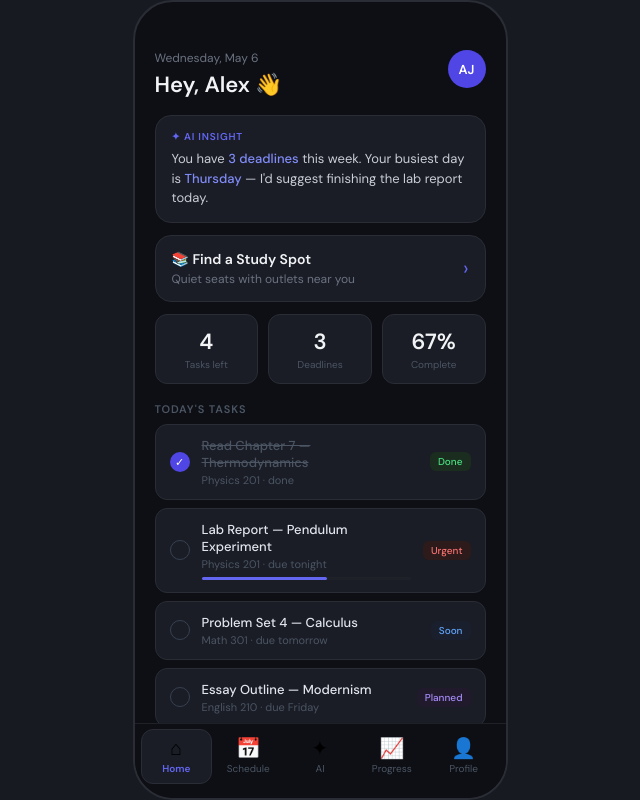
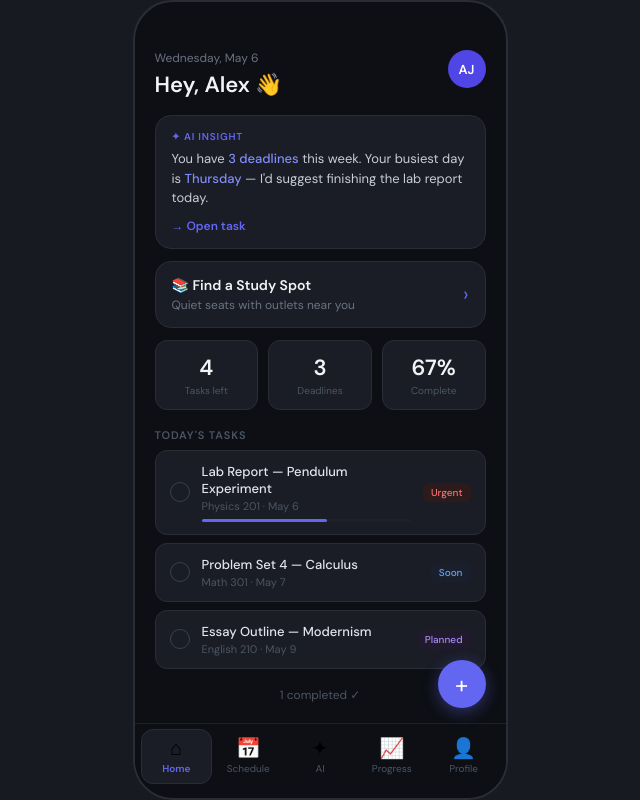
Before and after one commit to rhoque1/ruplanner, a React (Create React App) app: page / in a window 1280 px wide. Shown: the whole page, without its empty margins (320-960 px from the left). Built offline with nearby package versions, Linux system fonts and the light colour scheme.

Commit message:
updated home screen

```diff
--- a/src/Home.js
+++ b/src/Home.js
@@ -1,13 +1,13 @@
 import { useState } from 'react';
 
-const tasks = [
-  { id: 1, name: 'Read Chapter 7 — Thermodynamics', course: 'Physics 201', due: 'done', tag: 'Done', tagColor: '#4ade80', tagBg: '#1a2d1e', done: true },
-  { id: 2, name: 'Lab Report — Pendulum Experiment', course: 'Physics 201', due: 'due tonight', tag: 'Urgent', tagColor: '#f87171', tagBg: '#2d1a1a', done: false, progress: 60 },
-  { id: 3, name: 'Problem Set 4 — Calculus', course: 'Math 301', due: 'due tomorrow', tag: 'Soon', tagColor: '#60a5fa', tagBg: '#1a1f2d', done: false },
-  { id: 4, name: 'Essay Outline — Modernism', course: 'English 210', due: 'due Friday', tag: 'Planned', tagColor: '#a78bfa', tagBg: '#211a2d', done: false },
+const initialTasks = [
+  { id: 1, name: 'Read Chapter 7 — Thermodynamics', course: 'Physics 201', due: 'May 5', tag: 'Done', tagColor: '#4ade80', tagBg: '#1a2d1e', done: true },
+  { id: 2, name: 'Lab Report — Pendulum Experiment', course: 'Physics 201', due: 'May 6', tag: 'Urgent', tagColor: '#f87171', tagBg: '#2d1a1a', done: false, progress: 60 },
+  { id: 3, name: 'Problem Set 4 — Calculus', course: 'Math 301', due: 'May 7', tag: 'Soon', tagColor: '#60a5fa', tagBg: '#1a1f2d', done: false },
+  { id: 4, name: 'Essay Outline — Modernism', course: 'English 210', due: 'May 9', tag: 'Planned', tagColor: '#a78bfa', tagBg: '#211a2d', done: false },
 ];
 
-function TaskDetail({ task, onClose }) {
+function TaskDetail({ task, onClose, onToggleDone, onUpdateProgress }) {
   return (
     <div style={{
       position: 'absolute', inset: 0, background: 'rgba(0,0,0,0.6)',
@@ -38,22 +38,29 @@ function TaskDetail({ task, onClose }) {
           <p style={{ color: '#f1f3f5', fontSize: '14px', fontWeight: '500' }}>{task.due}</p>
         </div>
 
-        {task.progress && (
+       `{!task.done && (
           <div style={{ background: '#0d0f14', borderRadius: '12px', padding: '14px 16px', marginBottom: '16px' }}>
             <div style={{ display: 'flex', justifyContent: 'space-between', marginBottom: '8px' }}>
               <p style={{ color: '#6b7280', fontSize: '11px' }}>PROGRESS</p>
-              <p style={{ color: '#6366f1', fontSize: '11px', fontWeight: '600' }}>{task.progress}%</p>
+              <p style={{ color: '#6366f1', fontSize: '11px', fontWeight: '600' }}>{task.progress || 0}%</p>
             </div>
-            <div style={{ height: '4px', background: '#1e2128', borderRadius: '4px' }}>
-              <div style={{ width: `${task.progress}%`, height: '100%', background: '#6366f1', borderRadius: '4px' }} />
-            </div>
+            <input
+              type="range"
+              min="0"
+              max="100"
+              value={task.progress || 0}
+              onChange={e => onUpdateProgress(task.id, parseInt(e.target.value))}
+              style={{ width: '100%', accentColor: '#6366f1' }}
+            />
           </div>
         )}
 
-        <div style={{
-          background: '#6366f1', borderRadius: '12px', padding: '14px',
-          textAlign: 'center', cursor: 'pointer', marginTop: '8px'
-        }}>
+        <div
+          onClick={() => { onToggleDone(task.id); onClose(); }}
+          style={{
+            background: '#6366f1', borderRadius: '12px', padding: '14px',
+            textAlign: 'center', cursor: 'pointer', marginTop: '8px'
+          }}>
           <p style={{ color: 'white', fontSize: '14px', fontWeight: '600' }}>
             {task.done ? '↩ Mark as Incomplete' : '✓ Mark as Done'}
           </p>
@@ -118,8 +125,90 @@ function Task({ task, onTap }) {
   );
 }
 
+function AddTask({ onClose, onAdd }) {
+  const [name, setName] = useState('');
+  const [course, setCourse] = useState('Physics 201');
+  const [due, setDue] = useState('');
+
+  return (
+    <div style={{
+      position: 'absolute', inset: 0, background: 'rgba(0,0,0,0.6)',
+      display: 'flex', alignItems: 'flex-end', zIndex: 100
+    }}>
+      <div style={{
+        background: '#1a1d26', borderRadius: '24px 24px 0 0',
+        padding: '24px 20px 40px', width: '100%',
+        border: '1px solid #2a2d35'
+      }}>
+        <div style={{ display: 'flex', justifyContent: 'space-between', alignItems: 'center', marginBottom: '20px' }}>
+          <p style={{ color: '#f1f3f5', fontSize: '16px', fontWeight: '600' }}>New Task</p>
+          <div onClick={onClose} style={{ color: '#6b7280', fontSize: '20px', cursor: 'pointer' }}>✕</div>
+        </div>
+
+        <input
+          value={name}
+          onChange={e => setName(e.target.value)}
+          placeholder="Task name"
+          style={{
+            width: '100%', background: '#0d0f14', border: '1px solid #2a2d35',
+            borderRadius: '12px', padding: '12px 14px', color: '#f1f3f5',
+            fontSize: '14px', marginBottom: '12px', outline: 'none',
+            fontFamily: 'DM Sans, sans-serif'
+          }}
+        />
+
+        <select
+          value={course}
+          onChange={e => setCourse(e.target.value)}
+          style={{
+            width: '100%', background: '#0d0f14', border: '1px solid #2a2d35',
+            borderRadius: '12px', padding: '12px 14px', color: '#f1f3f5',
+            fontSize: '14px', marginBottom: '12px', outline: 'none',
+            fontFamily: 'DM Sans, sans-serif'
+          }}
+        >
+          <option>Physics 201</option>
+          <option>Math 301</option>
+          <option>English 210</option>
+          <option>CS 214</option>
+        </select>
+
+        <input
+          value={due}
+          onChange={e => setDue(e.target.value)}
+          placeholder="Due date (e.g. due Friday)"
+          style={{
+            width: '100%', background: '#0d0f14', border: '1px solid #2a2d35',
+            borderRadius: '12px', padding: '12px 14px', color: '#f1f3f5',
+            fontSize: '14px', marginBottom: '20px', outline: 'none',
+            fontFamily: 'DM Sans, sans-serif'
+          }}
+        />
+
+        <div
+          onClick={() => { if (name.trim()) { onAdd({ name, course, due }); onClose(); } }}
+          style={{
+            background: name.trim() ? '#6366f1' : '#2a2d35',
+            borderRadius: '12px', padding: '14px',
+            textAlign: 'center', cursor: name.trim() ? 'pointer' : 'default',
+            transition: 'background 0.2s ease'
+          }}
+        >
+          <p style={{ color: name.trim() ? 'white' : '#4b5563', fontSize: '14px', fontWeight: '600' }}>
+            + Add Task
+          </p>
+        </div>
+      </div>
+    </div>
+  );
+}
+
 function Home({ onNavigate }) {
-  const [selectedTask, setSelectedTask] = useState(null);
+  const [tasks, setTasks] = useState(initialTasks);
+  const [selectedTaskId, setSelectedTaskId] = useState(null);
+  const selectedTask = tasks.find(t => t.id === selectedTaskId) || null;
+  const [showDone, setShowDone] = useState(false);
+  const [showAddTask, setShowAddTask] = useState(false);
 
   return (
     <div style={{ paddingBottom: '80px', overflowY: 'auto', height: '100%', position: 'relative' }}>
@@ -147,6 +236,12 @@ function Home({ onNavigate }) {
         </p>
         <p style={{ fontSize: '13px', color: '#c9cdd6', lineHeight: '1.5' }}>
           You have <span style={{ color: '#818cf8', fontWeight: '500' }}>3 deadlines</span> this week. Your busiest day is <span style={{ color: '#818cf8', fontWeight: '500' }}>Thursday</span> — I'd suggest finishing the lab report today.
+        </p>
+        <p
+          onClick={() => setSelectedTaskId(2)}
+          style={{ fontSize: '12px', color: '#6366f1', fontWeight: '600', marginTop: '10px', cursor: 'pointer' }}
+        >
+          → Open task
         </p>
       </div>
 
@@ -194,9 +289,67 @@ function Home({ onNavigate }) {
         TODAY'S TASKS
       </p>
 
-      {tasks.map((task) => <Task key={task.id} task={task} onTap={setSelectedTask} />)}
+      {tasks.filter(t => !t.done).map((task) => (
+        <Task key={task.id} task={task} onTap={(task) => setSelectedTaskId(task.id)} />
+      ))}
 
-      {selectedTask && <TaskDetail task={selectedTask} onClose={() => setSelectedTask(null)} />}
+      <div
+        onClick={() => setShowDone(prev => !prev)}
+        style={{ textAlign: 'center', padding: '10px', cursor: 'pointer' }}
+      >
+        <p style={{ color: '#4b5563', fontSize: '12px' }}>
+          {showDone ? 'Hide completed' : `${tasks.filter(t => t.done).length} completed ✓`}
+        </p>
+      </div>
+
+      {showDone && tasks.filter(t => t.done).map((task) => (
+        <Task key={task.id} task={task} onTap={(task) => setSelectedTaskId(task.id)} />
+      ))}
+
+      <div
+        onClick={() => setShowAddTask(true)}
+        style={{
+          position: 'absolute',
+          bottom: '90px',
+          right: '20px',
+          width: '48px',
+          height: '48px',
+          borderRadius: '50%',
+          background: '#6366f1',
+          display: 'flex',
+          alignItems: 'center',
+          justifyContent: 'center',
+          fontSize: '24px',
+          color: 'white',
+          cursor: 'pointer',
+          boxShadow: '0 4px 16px rgba(99,102,241,0.4)',
+          zIndex: 50
+        }}
+      >
+        +
+      </div>
+
+      {selectedTask && (
+        <TaskDetail
+          task={selectedTask}
+          onClose={() => setSelectedTaskId(null)}
+          onToggleDone={(id) => setTasks(prev => prev.map(t => t.id === id ? { ...t, done: !t.done } : t))}
+          onUpdateProgress={(id, val) => setTasks(prev => prev.map(t => t.id === id ? { ...t, progress: val } : t))}
+        />
+      )}
+      {showAddTask && (
+        <AddTask
+          onClose={() => setShowAddTask(false)}
+          onAdd={(newTask) => setTasks(prev => [...prev, {
+            ...newTask,
+            id: Date.now(),
+            tag: 'Planned',
+            tagColor: '#a78bfa',
+            tagBg: '#211a2d',
+            done: false
+          }])}
+        />
+      )}
     </div>
   );
 }
```
